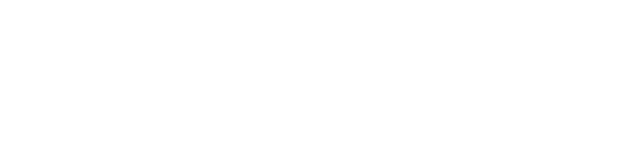
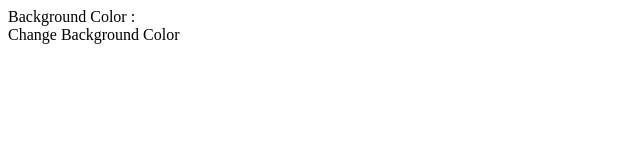
Before and after one commit to OneWaterboy/background-color-flipper, a plain HTML site: page index.html in a window 1280 px wide. Shown: the whole page, without its empty margins (0-640 px from the left). Drawn offline with Linux system fonts and the light colour scheme.

Commit message:
finished adding in structure for page html

```diff
--- a/index.html
+++ b/index.html
@@ -9,7 +9,12 @@
     <div id="backgroundColor">
         <div id="colorSwitcher">
             <div id="currentColor">
-                <div id="colorAnnouncment">    </div>
+                <div id="colorAnnouncment">
+                    <span>Background Color :</span><span></span>
+                </div>
+                <div id="changeColor">
+                    Change Background Color
+                </div>
             </div>
         </div>
     </div>
```
